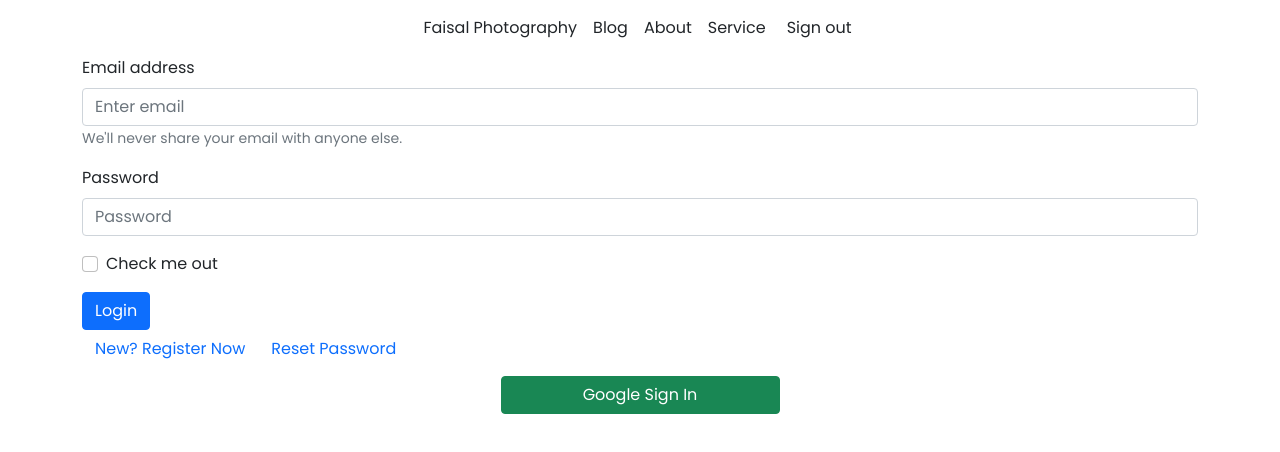
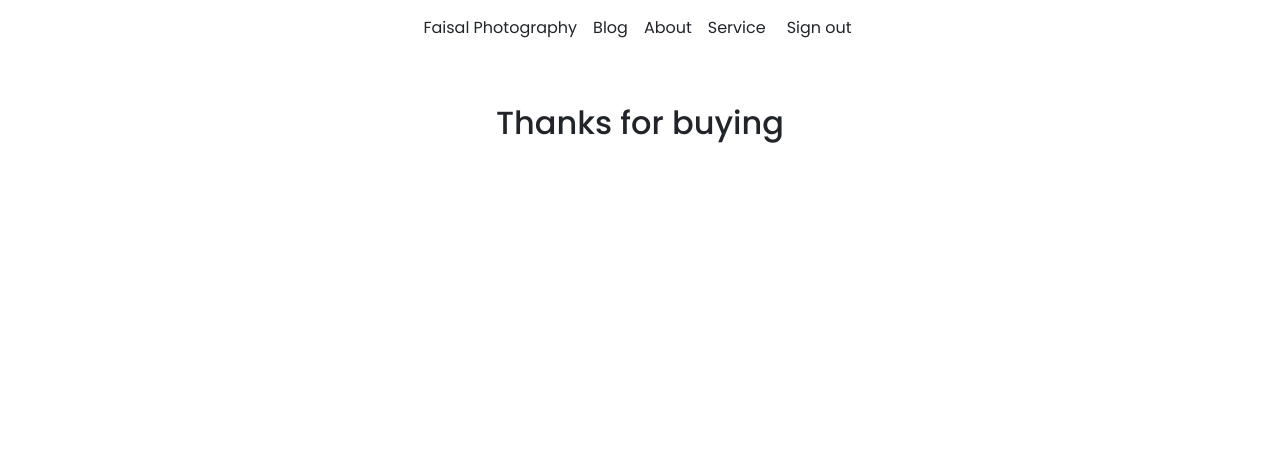
Before and after one commit to FaisalMahamudCS/Faisal-photography, a React (Create React App) app: page /checkout in a window 1280 px wide. Before the commit this address led to /login. Shown: the top 452 px of the page. Built offline with nearby package versions, Linux system fonts and the light colour scheme; no server answers; sample sign-in values are in the browser's storage.

Commit message:
checkout done

```diff
--- a/src/Components/Blog/Blog.js
+++ b/src/Components/Blog/Blog.js
@@ -18,7 +18,7 @@ const Blog = () => {
                  Superbase is also a alternative.it is open source.</p>
 
                <h4>What other service firebase provide other than Authentication</h4>
-               Firebase provide hosting for mobile ,ios ,web app.user can
+               Firebase provide hosting for mobile ,ios ,web app.user ca
 
         </div>
     );
--- a/src/Components/Checkout/Checkout.js
+++ b/src/Components/Checkout/Checkout.js
@@ -3,7 +3,8 @@ import React from 'react';
 const Checkout = () => {
     return (
         <div>
-          <h2>  Thanks for buying </h2>
+          <h2 className='text-center mt-5'>  Thanks for buying </h2>
+
         </div>
     );
 };
--- a/src/Components/RequireAuth/RequireAuth.js
+++ b/src/Components/RequireAuth/RequireAuth.js
@@ -2,22 +2,23 @@ import React from 'react';
 import { useAuthState } from 'react-firebase-hooks/auth';
 import { Navigate, NavigationType, useLocation } from 'react-router-dom';
 import auth from '../../firebase.init';
+import Loading from '../Loading/Loading';
 
 
 const RequireAuth = ({children}) => {
    const [user,loading]=useAuthState(auth);
    const location =useLocation();
+if(loading){
+    return <Loading></Loading>
+}
    if(!user){
 
-  return <Navigate to='/login' state={{from:location}} replace/>
+    return <Navigate to="/login" state={{ from: location }} replace />;
 
 
    }
-    return (
-        <div>
+    return  children;
 
-        </div>
-    );
 };
 
 export default RequireAuth;
```
